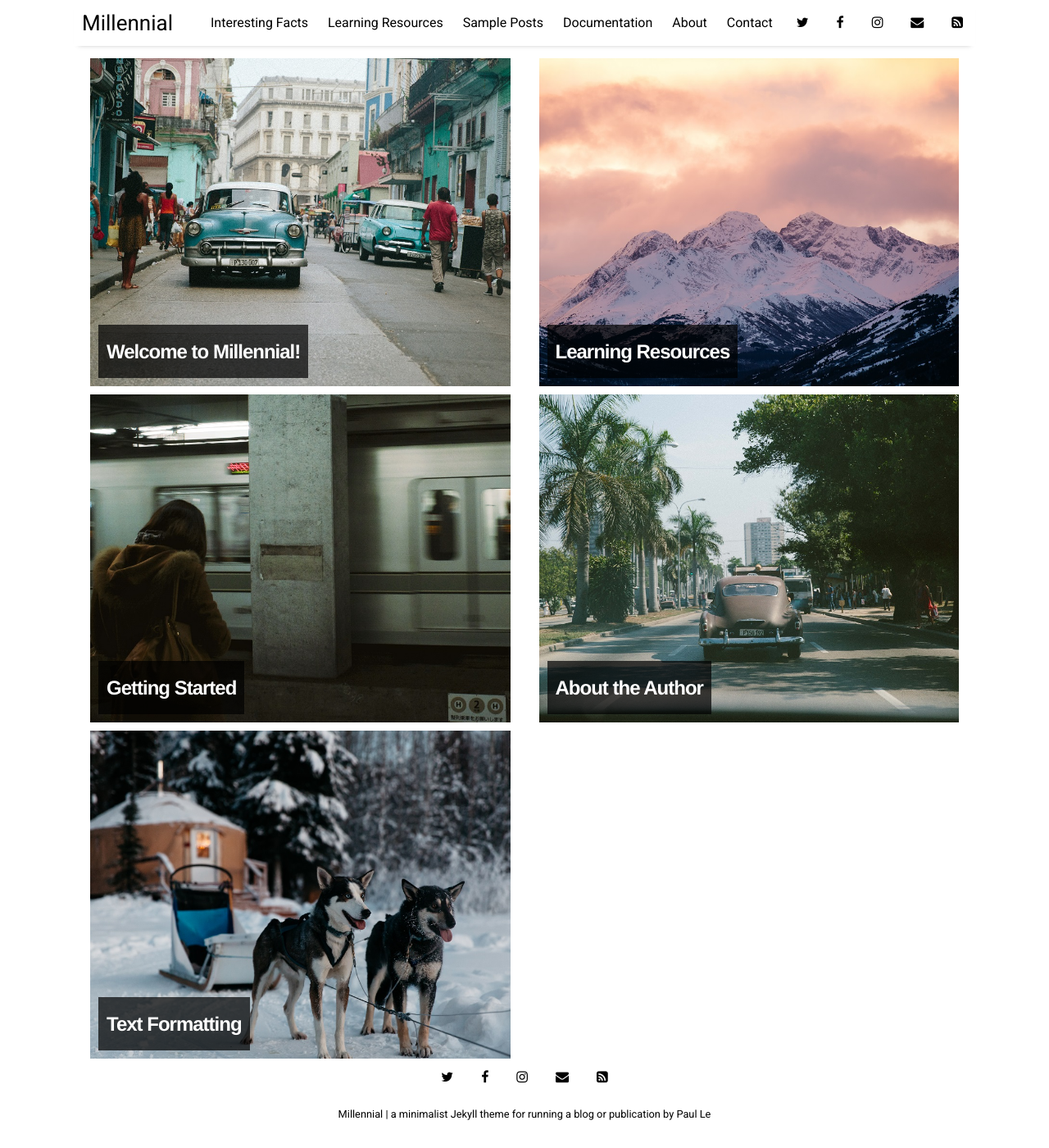
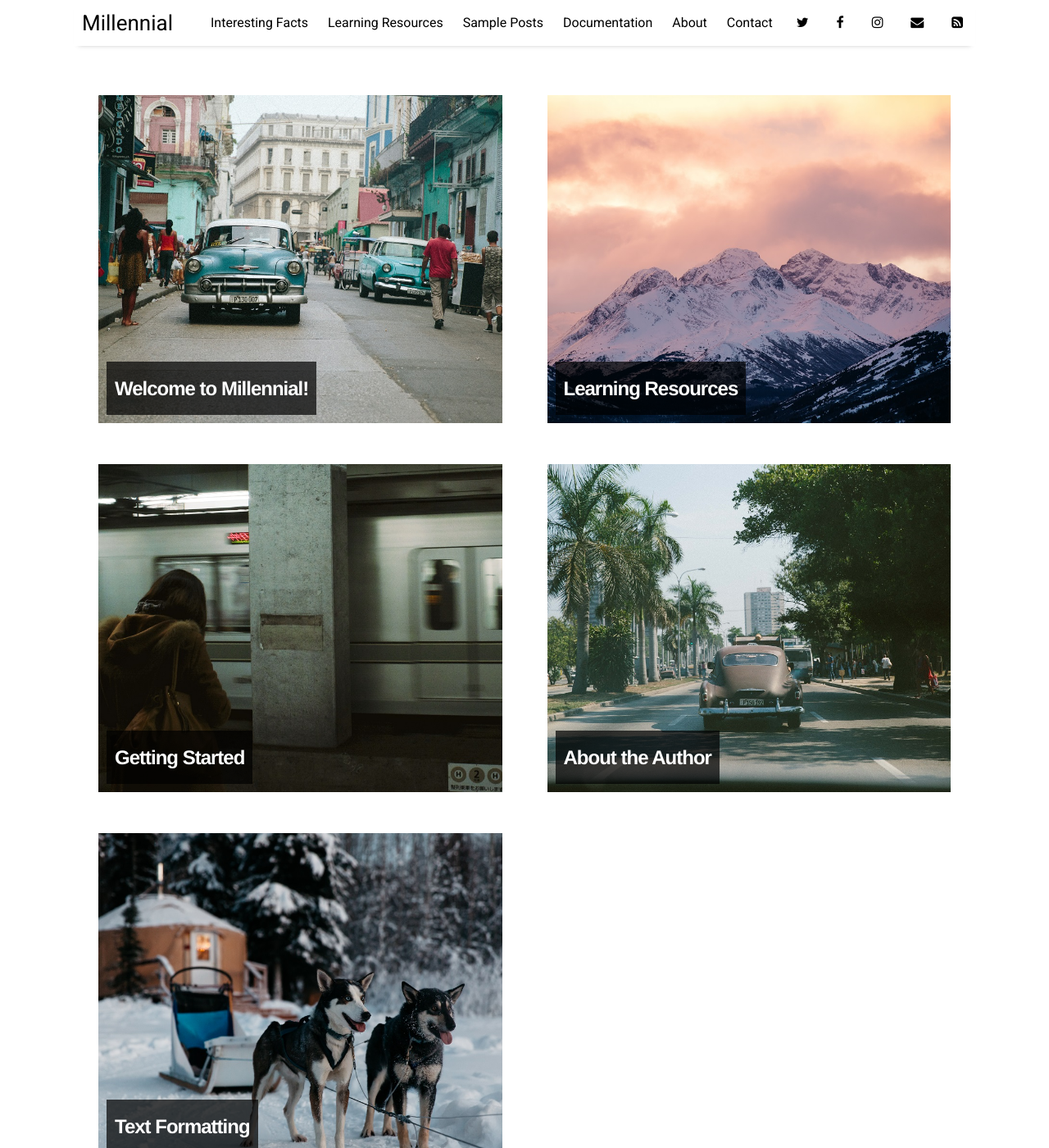
Before and after one commit to mirandafebliya/mirandafebliya.github.io, a Jekyll site: the page built from index.html, in a window 1280 px wide and 1400 px high. Shown: the whole window at 82% size. Built offline with Jekyll 4.4.1, drawn with Linux system fonts in a browser that asks for light colours; nearby versions of some CDN libraries; the list of posts is cut into pages by our own code.

Commit message:
Readjust margin

```diff
--- a/_sass/_home.scss
+++ b/_sass/_home.scss
@@ -1,6 +1,6 @@
 .featured-post {
   height: 400px;
-  margin: 5px 10px 10px;
+  margin: 50px 20px 50px;
   background-position: center;
   background-repeat: no-repeat;
   background-size: cover;
```
